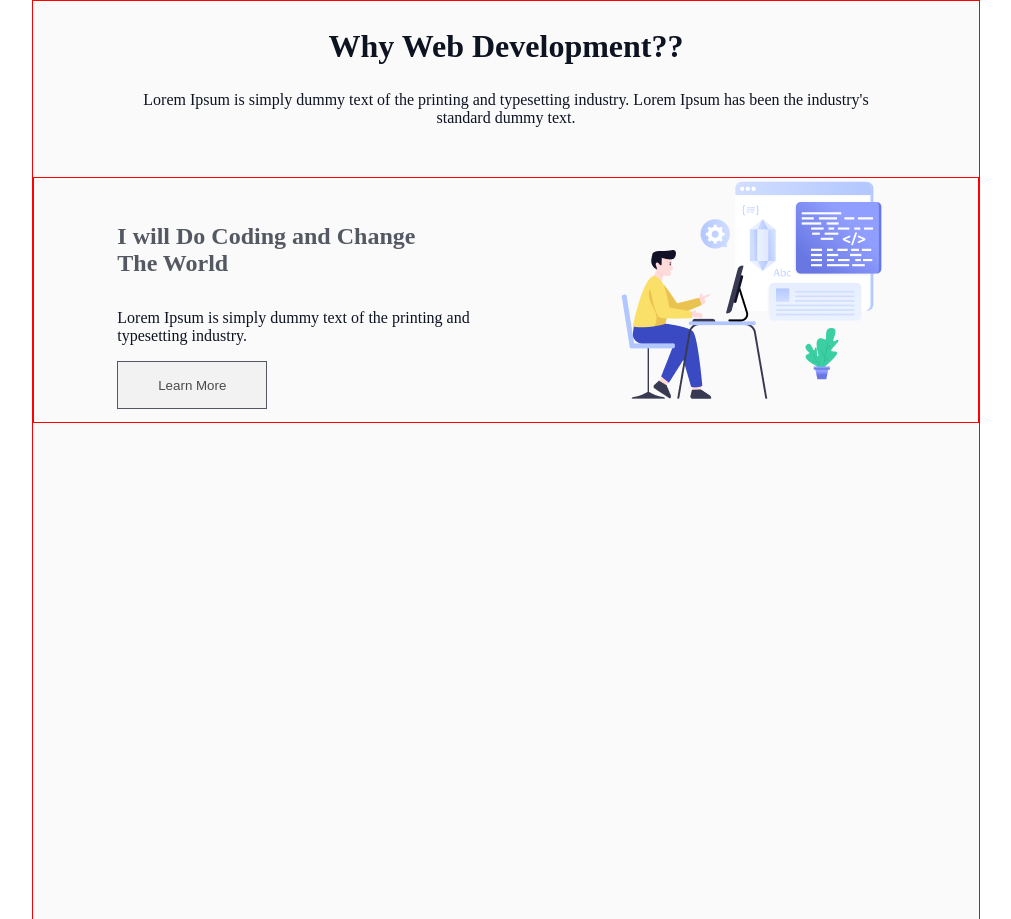
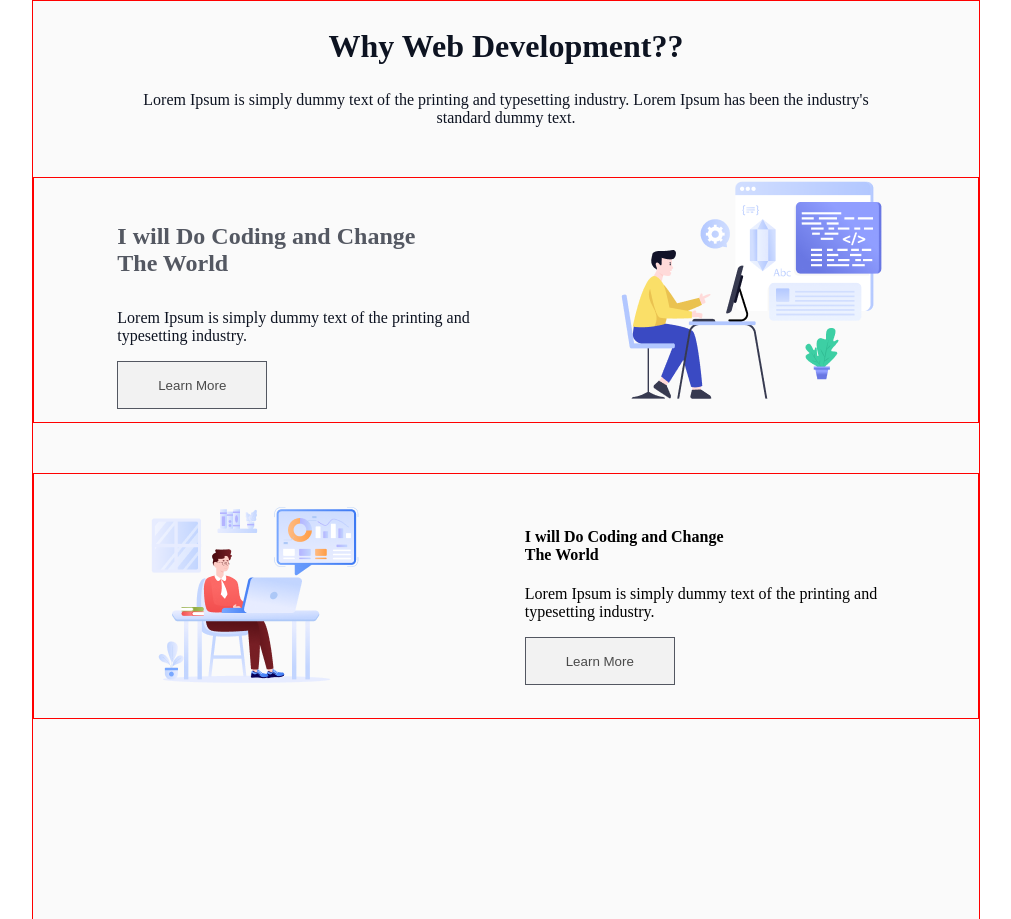
Before and after one commit to Maptaul/assignment-one-github-repo-, a plain HTML site: page index.html in a window 1280 px wide. Shown: the part 760-1679 px from the top of the page, without its empty margins (134-1145 px from the left). Drawn offline with Linux system fonts and the light colour scheme; a web font is replaced by a local one.

Commit message:
two part two

```diff
--- a/index.html
+++ b/index.html
@@ -10,8 +10,9 @@
     <header>
        <div class="banner">
         <img class="banner-picture" src="assets/group.png" alt="">
-        <h1 class="banner-content">"In the near future, I hope to become a <br>Developer."</h1>
-        <p class="banner-description">Lorem Ipsum is simply dummy text of the printing and typesetting industry. Lorem Ipsum has been the <br>
+        <h1 class="banner-content">"In the near future, I hope to <br> become a Developer."</h1>
+        <p class="banner-description">Lorem Ipsum is simply dummy text of the printing and typesetting industry. <br>
+             Lorem Ipsum has been the
             industry's standard dummy text.</p>
         <a href="footer"></a><button class="btn">Contact with me</button>
        </div>
@@ -27,12 +28,24 @@
                     <br> The World</h4>
                 <p class="left-descriptio">Lorem Ipsum is simply dummy text of the printing and <br>
                     typesetting industry. </p>
-                <a href="#"></a><button class="btn-left">Learn More</button>
+                <a href="#"></a><button class="btn-primary">Learn More</button>
             </div>
-                <div class="right-content">
+                <div class="left-content">
                 <img src="./assets/layer_1.png" alt="">
             </div>
-        </section>
+            </section>
+            <section class="two-part-two">
+            <div class="left-content-two">
+            <img src="./assets/group 3.png" alt="">
+            </div>
+            <div class="left-content-two">
+                <h4 class="right-title-two">I will Do Coding and Change
+                    <br> The World</h4>
+                <p class="right-descriptio-two">Lorem Ipsum is simply dummy text of the printing and <br>
+                    typesetting industry. </p>
+                <a href="#"></a><button class="btn-primary">Learn More</button>
+            </div>
+            </section>
     </main>
     <footer>
 
--- a/style/style.css
+++ b/style/style.css
@@ -1,3 +1,4 @@
+@import url('https://fonts.googleapis.com/css2?family=Azeret+Mono:ital,wght@0,100..900;1,100..900&display=swap');
 /* banner style  */
 .banner{
     background-image: url(../assets/hero-bg.png);
@@ -32,7 +33,7 @@
     color: white;
     color: rgb(255, 255, 255);
     font-family: Azeret Mono;
-    font-size: 20px;
+    font-size: 17px;
     font-weight: 600;
     margin-top: 20px;
 
@@ -82,11 +83,21 @@
     font-size: 16px;
     font-weight: 400;
 }
-.btn-left{
+.btn-primary{
     width: 150px;
     height: 48px;
     box-sizing: border-box;
     border: 1px solid rgb(13, 19, 33);
     opacity: 0.7;
+}
 
+.two-part-two{
+    margin: 0 auto;
+    border: 1px solid red;
+    margin-top: 50px;
+    display: flex;
+    justify-content: center;
+    align-items: center;
+    text-align: left;
+    gap: 150px;
 }
```
